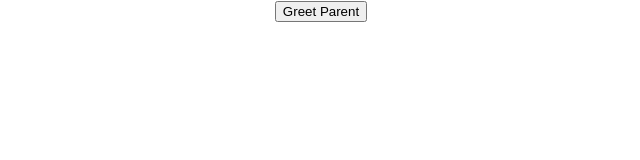
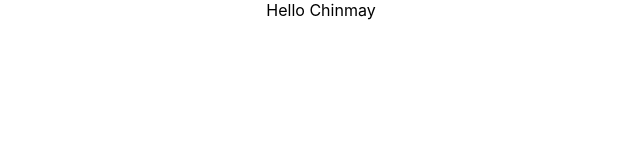
Before and after one commit to chinmaybhat1/react-js, a React (Create React App) app: page / in a window 1280 px wide. Shown: the top 160 px of the page, without its empty margins (319-959 px from the left). Built offline with nearby package versions, Linux system fonts and the light colour scheme.

Commit message:
Conditional rendering in React

```diff
--- a/src/App.js
+++ b/src/App.js
@@ -8,6 +8,8 @@ import FunctionalClick from './Components/FunctionalClick';
 import ClassClick from './Components/ClassClick';
 import EventBind from './Components/EventBind';
 import ParentComponent from './Components/ParentComponent';
+import SampleComponent from './Components/SampleComponent';
+import ConditionalComponent from './Components/ConditionalComponent';
 
 function App() {
   return (
@@ -18,7 +20,8 @@ function App() {
       {/* <FunctionalClick/>
       <ClassClick/> */}
       {/* <EventBind/> */}
-      <ParentComponent/>
+      {/* <ParentComponent/> */}
+      <ConditionalComponent />
     </div>
   );
 }
--- /dev/null
+++ b/src/Components/ConditionalComponent.js
@@ -0,0 +1,27 @@
+import React, { Component } from 'react';
+
+class ConditionalComponent extends Component {
+    constructor(props) {
+        super(props)
+
+        this.state = {
+            isLoggedIn: true
+        }
+    }
+    render() {
+        let message = '';
+        if (this.state.isLoggedIn) {
+            message = 'Hello Chinmay'
+        } else {
+            message = 'Hello Guest'
+        }
+
+        return (
+            <div>
+                {message}
+            </div>
+        );
+    }
+}
+
+export default ConditionalComponent;
```
